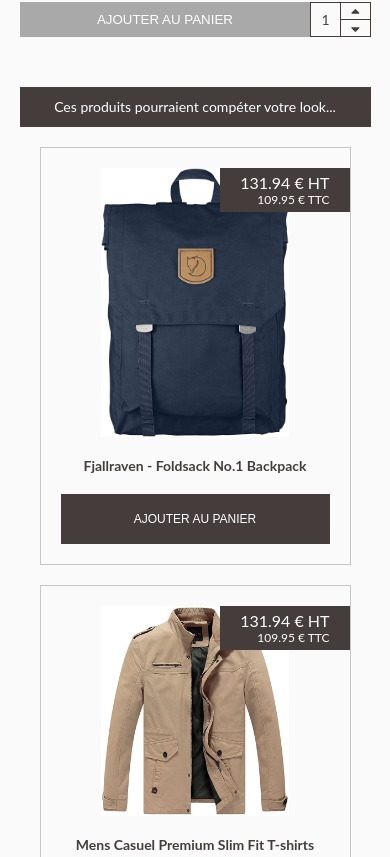
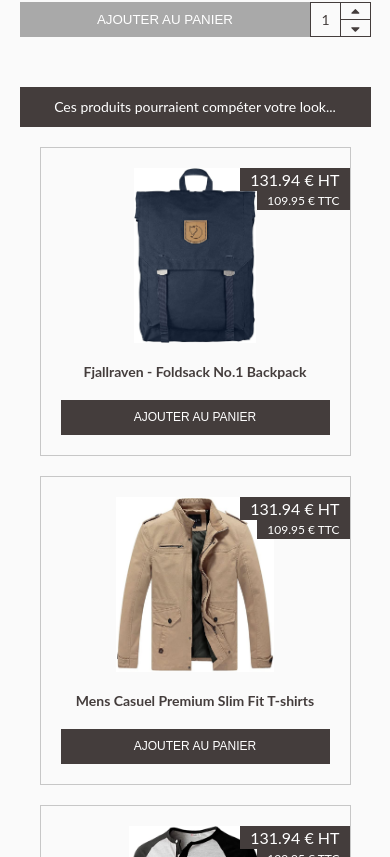
Before and after one commit to Lucasbeneston/goweb_store, a React (Create React App) app: page / in a window 390 px wide. Shown: the part 1187-2044 px from the top of the page. Built offline with nearby package versions, Linux system fonts and the light colour scheme.

Commit message:
:iphone: More items design desktop 100% :iphone:

```diff
--- a/src/components/molecules/ItemMore/ItemMore.jsx
+++ b/src/components/molecules/ItemMore/ItemMore.jsx
@@ -15,12 +15,14 @@
         <h5 className="itemMore_price_HT">{itemPriceHT} € HT</h5>
         <h5 className="itemMore_price_TTC">{itemPriceTTC} € TTC</h5>
       </div>
-      <img
-        className="itemMore_image"
-        src={`${process.env.PUBLIC_URL}/assets/${itemImage}`}
-        alt="Illustration du produit"
-      />
-      <h4 className="itemMore_title">{itemTitle}</h4>
+      <div className="itemMore_top">
+        <img
+          className="itemMore_top_image"
+          src={`${process.env.PUBLIC_URL}/assets/${itemImage}`}
+          alt="Illustration du produit"
+        />
+        <h4 className="itemMore_top_title">{itemTitle}</h4>
+      </div>
       <button className="itemMore_addButton" type="button">
         Ajouter au panier
       </button>
--- a/src/components/molecules/ItemMore/ItemMore.scss
+++ b/src/components/molecules/ItemMore/ItemMore.scss
@@ -10,28 +10,46 @@
   align-items: center;
   position: relative;
 
+  @include media(tablet) {
+    width: 23.5%;
+    margin: 10px 0;
+    justify-content: space-between;
+  }
+
   &_price {
     position: absolute;
     top: 20px;
     right: 0;
     color: $white;
-    padding: 5px 20px;
     text-transform: uppercase;
-    background-color: $grey;
-    text-align: right;
+    display: flex;
+    flex-direction: column;
+    align-items: flex-end;
 
     &_HT {
+      background-color: $grey;
       font-size: 1.6rem;
+      padding: 2px 10px;
     }
 
     &_TTC {
+      background-color: $grey;
       font-size: 1.2rem;
+      width: fit-content;
+      padding: 2px 10px;
     }
   }
 
+  &_top {
+    width: 100%;
+    display: flex;
+    flex-direction: column;
+    align-items: center;
+
     &_image {
-    width: 70%;
+      height: 175px;
       margin-bottom: 20px;
+      object-fit: cover;
     }
 
     &_title {
@@ -41,14 +59,16 @@
       text-align: center;
       width: 100%;
     }
+  }
 
   &_addButton {
-    height: 50px;
+    height: 35px;
     border: none;
     background-color: $grey;
     color: $white;
     font-size: 1.2rem;
     text-transform: uppercase;
     width: 100%;
+    outline: none;
   }
 }
--- a/src/components/molecules/Nav/NavDesktop/NavDesktop.jsx
+++ b/src/components/molecules/Nav/NavDesktop/NavDesktop.jsx
@@ -24,7 +24,7 @@
             </div>
           </Link>
           <Link to="/cart" className="navDesktop_top_cartButton" type="button">
-            > Panier
+            Panier
             <span className="navDesktop_top_cartButton_cartCount">
               ({itemCount})
             </span>
--- a/src/components/organisms/MoreItems/MoreItems.scss
+++ b/src/components/organisms/MoreItems/MoreItems.scss
@@ -39,7 +39,6 @@
         }
 
         &_line {
-          height: 100%;
           border-right: 1px solid $white;
           margin: 0 10px;
         }
@@ -53,56 +52,11 @@
     flex-direction: column;
     padding: 10px 20px;
 
-    // &_item {
-    //   border: 1px solid $light-grey;
-    //   padding: 20px;
-    //   margin: 10px 0;
-    //   display: flex;
-    //   flex-direction: column;
-    //   align-items: center;
-    //   position: relative;
-
-    //   &_price {
-    //     position: absolute;
-    //     top: 20px;
-    //     right: 0;
-    //     color: $white;
-    //     padding: 5px 20px;
-    //     text-transform: uppercase;
-    //     background-color: $grey;
-    //     text-align: right;
-
-    //     &_HT {
-    //       font-size: 1.6rem;
-    //     }
-
-    //     &_TTC {
-    //       font-size: 1.2rem;
-    //     }
-    //   }
-
-    //   &_image {
-    //     width: 70%;
-    //     margin-bottom: 20px;
-    //   }
-
-    //   &_title {
-    //     margin-bottom: 20px;
-    //     font-weight: bolder;
-    //     color: $grey;
-    //     text-align: center;
-    //     width: 100%;
-    //   }
-
-    //   &_addButton {
-    //     height: 50px;
-    //     border: none;
-    //     background-color: $grey;
-    //     color: $white;
-    //     font-size: 1.2rem;
-    //     text-transform: uppercase;
-    //     width: 100%;
-    //   }
-    // }
+    @include media(tablet) {
+      flex-direction: row;
+      flex-wrap: wrap;
+      justify-content: space-between;
+      padding: 10px 0;
+    }
   }
 }
```
Also changed, not shown: 1 other file (tests, documents, lock files or other folders). Lines whose indentation alone changed are shown as unchanged.
